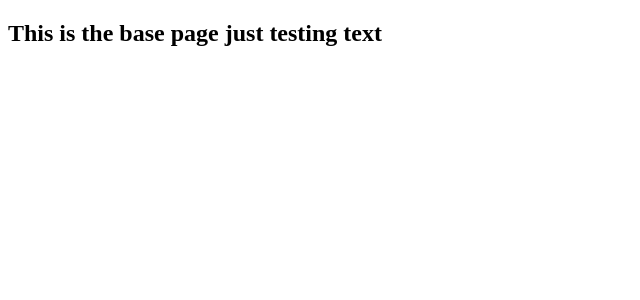
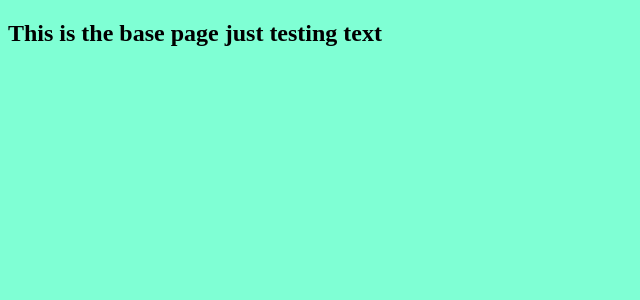
Before and after one commit to jagmeet640/WebApp_GAN, a Flask app: template Webapp/template/base_home_page.html in a window 1280 px wide. Shown: the top 300 px of the page, without its empty margins (0-640 px from the left). Run offline with Flask 3, Linux system fonts and the light colour scheme; the template is opened without the code that fills it, so the values that code supplies are empty; parts of the project's set-up code (start-up, migrations or seed data) failed here and were passed over.

Commit message:
added css file for base_home_page html

```diff
--- /dev/null
+++ b/Webapp/static/base_home_page.css
@@ -0,0 +1,3 @@
+body{
+    background-color: aquamarine;
+}
--- a/Webapp/template/base_home_page.html
+++ b/Webapp/template/base_home_page.html
@@ -35,6 +35,8 @@
     <meta charset="UTF-8">
     <meta name="viewport" content="width=device-width, initial-scale=1.0">
     <title>GAN Show case</title>
+    <link rel="stylesheet" type="text/css" href="C:/Users/jagme/Documents/GitHub/WebApp_GAN/Webapp/static/base_home_page.css">
+
 </head>
 <body>
     <h2>This is the base page just testing text</h2>
```
